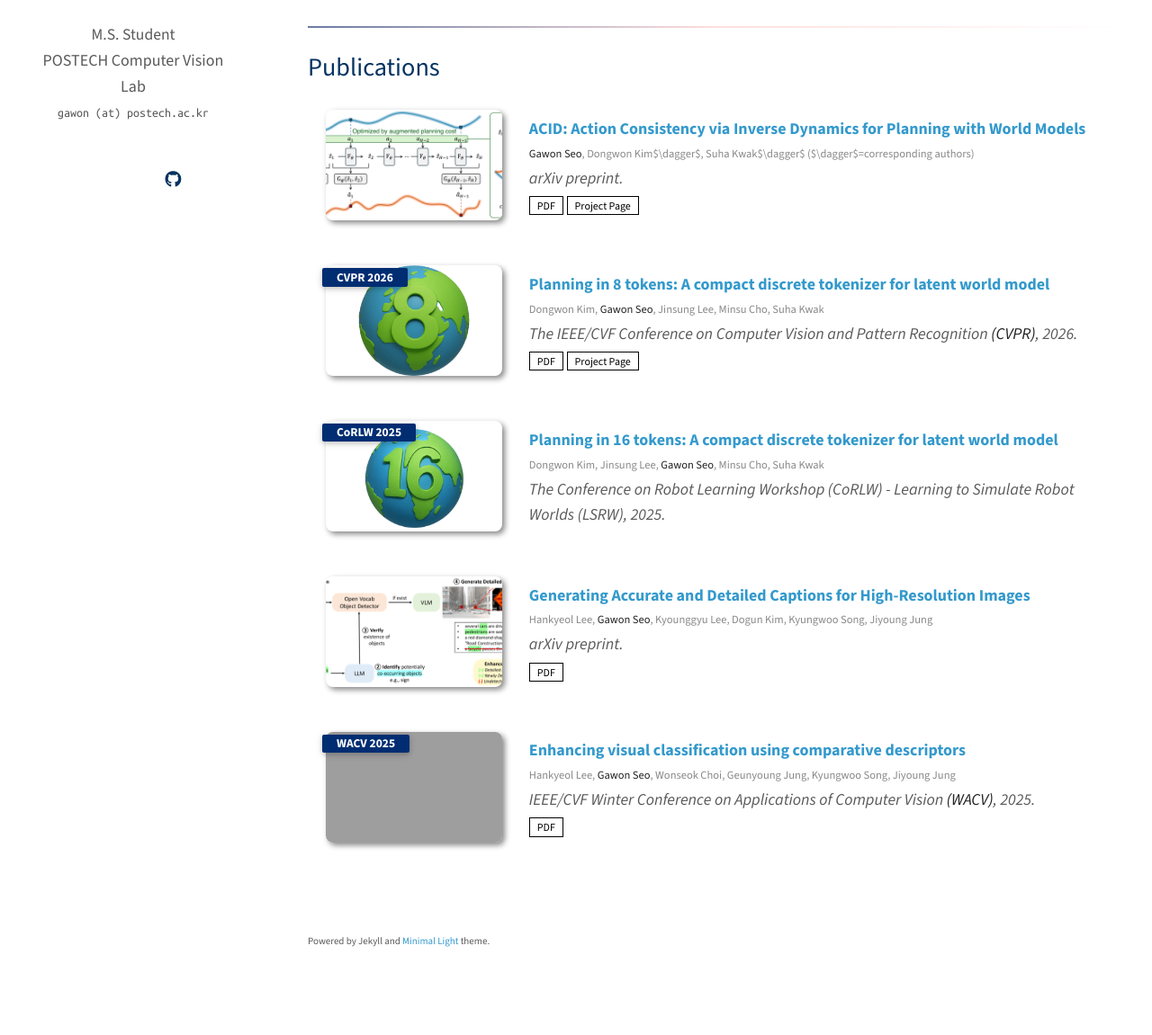
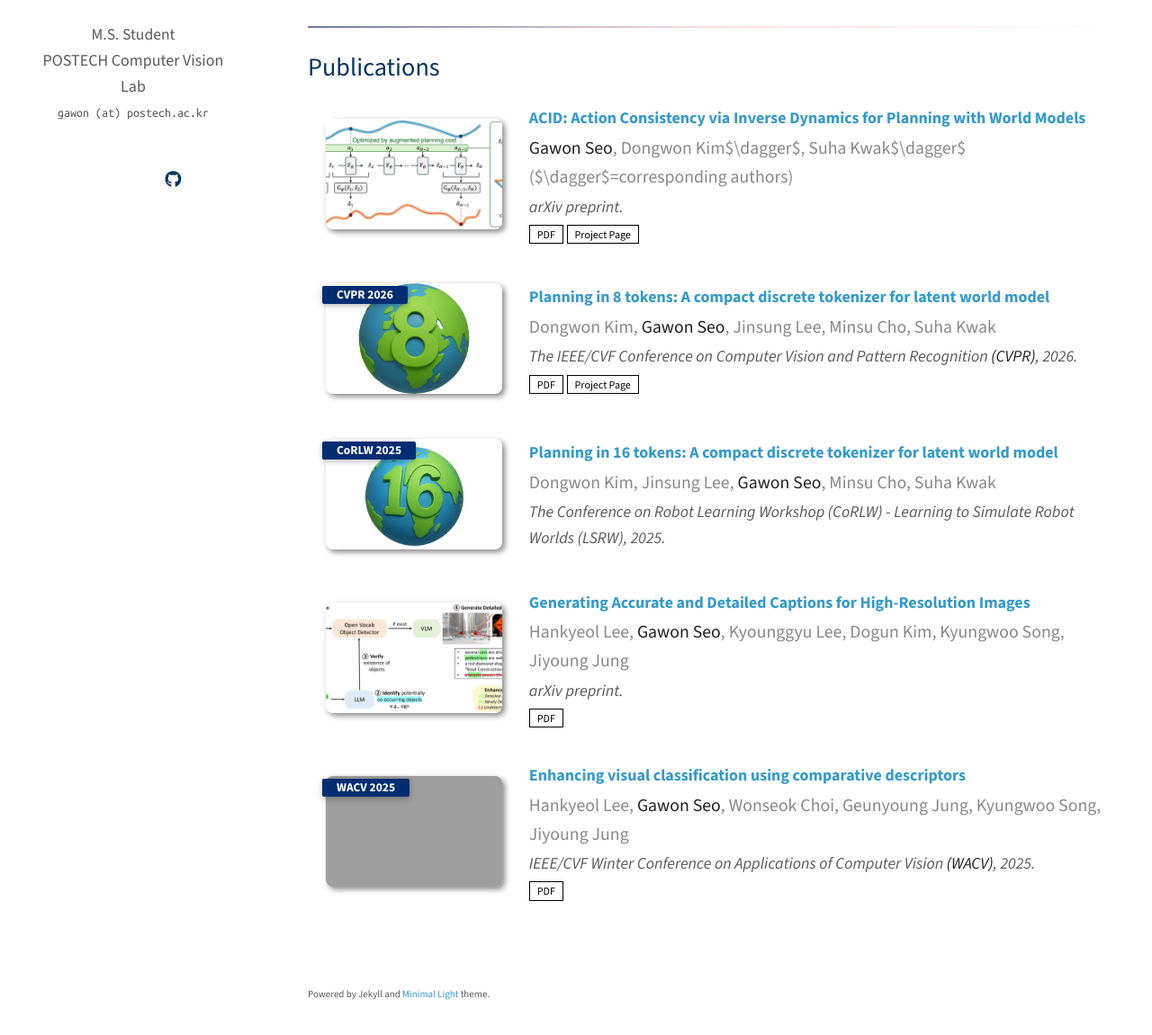
Before and after one commit to gawon1224/gawon1224.github.io, a Jekyll site: the page built from index.md, in a window 1280 px wide and 1400 px high, scrolled down 468 px. Shown: the part 212-1363 px from the top of the window at 90% size. Built offline with Jekyll 4.4.1, drawn with Linux system fonts in a browser that asks for light colours; a style sheet for code colours, icons or effects is not loaded; before the commit the page ends 1809 px from its top, so only the background shows below that; grey boxes are pictures that could not be loaded.

Commit message:
Increase publication author font size to 1.1em
Co-Authored-By: Claude Opus 4.8 (1M context) <noreply@anthropic.com>

```diff
--- a/assets/css/publications-no-dark-mode.css
+++ b/assets/css/publications-no-dark-mode.css
@@ -50,6 +50,8 @@ blockquote { background: var(--global-bg-color); border-left: 2px solid var(--gl
 
 .publications ol.bibliography li .title { font-weight: bolder; }
 
+.publications ol.bibliography li .author { font-size: 1.1em; }
+
 .publications ol.bibliography li .author a { border-bottom: 1px var(--global-theme-color); }
 
 .publications ol.bibliography li .author a:hover { border-bottom-style: solid; text-decoration: none; }
--- a/assets/css/publications.css
+++ b/assets/css/publications.css
@@ -52,6 +52,8 @@ blockquote { background: var(--global-bg-color); border-left: 2px solid var(--gl
 
 .publications ol.bibliography li .title { font-weight: bolder; }
 
+.publications ol.bibliography li .author { font-size: 1.1em; }
+
 .publications ol.bibliography li .author a { border-bottom: 1px var(--global-theme-color); }
 
 .publications ol.bibliography li .author a:hover { border-bottom-style: solid; text-decoration: none; }
```
